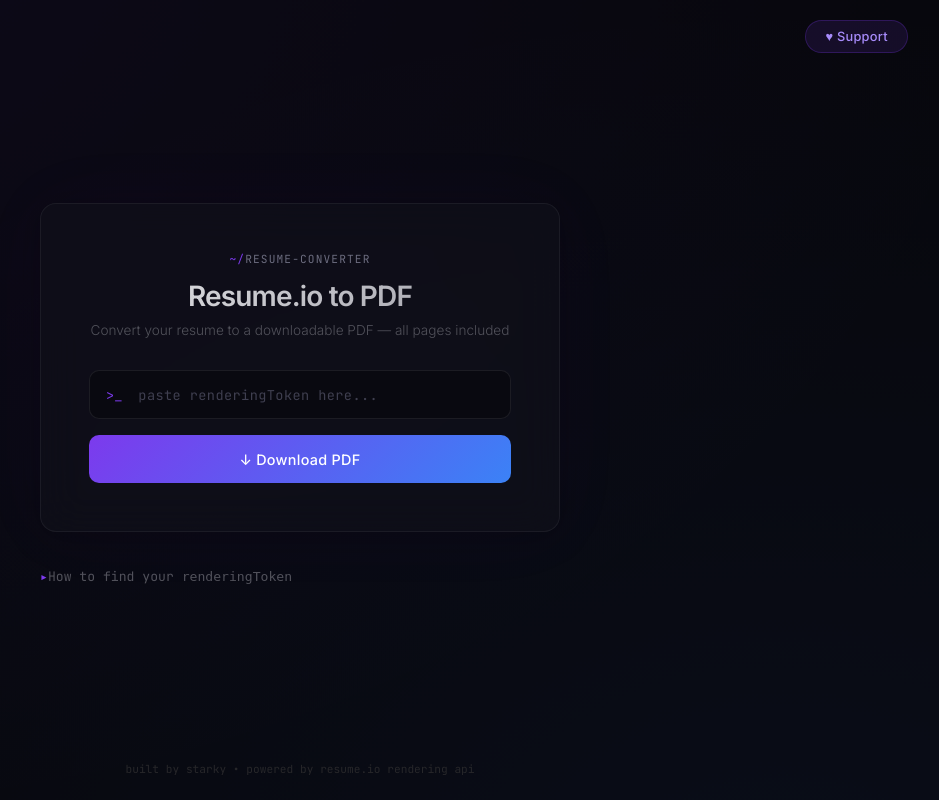
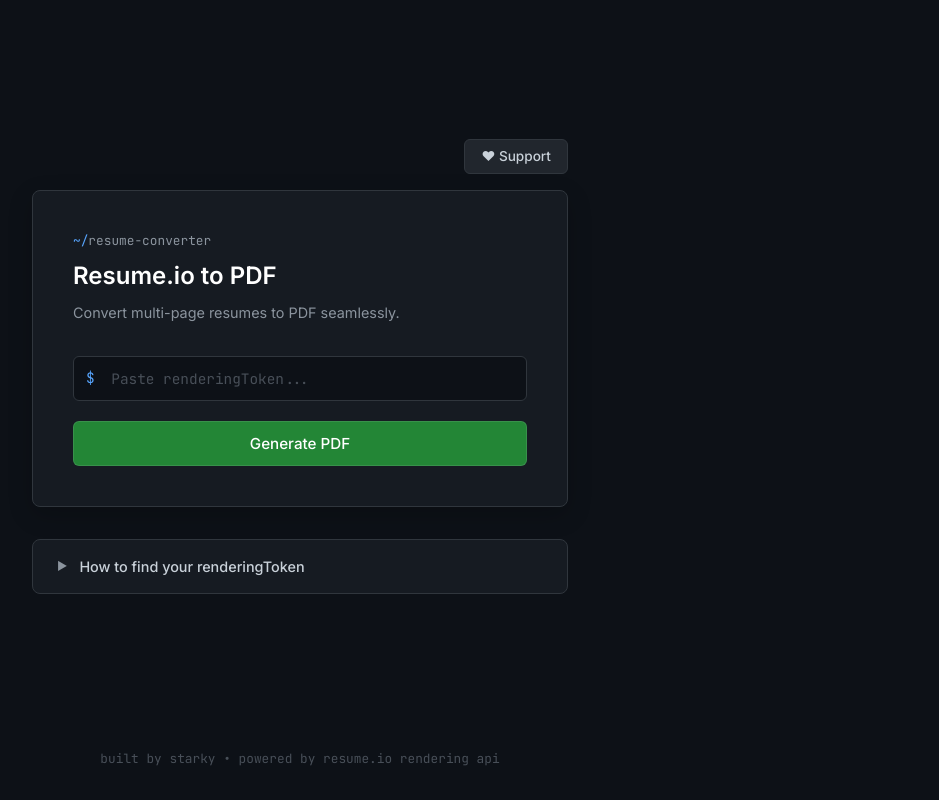
Before and after one commit to Starky0018/resumeio-to-pdf, a FastAPI app: page / in a window 1280 px wide. Shown: the whole page, without its empty margins (340-1279 px from the left). Run offline with FastAPI, Linux system fonts and the light colour scheme.

Commit message:
fix: robust pixel-based blank detection, minimal coding UI theme

```diff
--- a/templates/index.html
+++ b/templates/index.html
@@ -5,7 +5,7 @@
     <link rel="preconnect" href="https://fonts.gstatic.com" crossorigin>
     <meta charset="utf-8">
     <meta name="viewport" content="width=device-width, initial-scale=1">
-    <link href="https://fonts.googleapis.com/css2?family=Inter:wght@300;400;500;600&family=JetBrains+Mono:wght@400;500&display=swap" rel="stylesheet">
+    <link href="https://fonts.googleapis.com/css2?family=Inter:wght@400;500;600&family=JetBrains+Mono:wght@400;500&display=swap" rel="stylesheet">
     <title>Resume.io to PDF</title>
 
     <style>
@@ -16,239 +16,173 @@
         }
 
         body {
-            font-family: "Inter", sans-serif;
-            background: #08080d;
-            color: #e4e4e7;
+            /* GitHub Dark Dimmed inspired minimal coding theme */
+            font-family: "Inter", -apple-system, sans-serif;
+            background-color: #0d1117;
+            color: #c9d1d9;
             min-height: 100vh;
-            overflow-x: hidden;
-        }
-
-        /* Subtle animated gradient background */
-        body::before {
-            content: '';
-            position: fixed;
-            top: -50%;
-            left: -50%;
-            width: 200%;
-            height: 200%;
-            background: radial-gradient(ellipse at 30% 20%, rgba(124, 58, 237, 0.06) 0%, transparent 50%),
-                        radial-gradient(ellipse at 70% 80%, rgba(59, 130, 246, 0.05) 0%, transparent 50%);
-            z-index: -1;
-            animation: bgShift 20s ease-in-out infinite alternate;
-        }
-
-        @keyframes bgShift {
-            0% { transform: translate(0, 0); }
-            100% { transform: translate(-5%, 3%); }
+            display: flex;
+            flex-direction: column;
+            line-height: 1.5;
         }
 
         .container {
-            position: relative;
-            min-height: 100vh;
+            flex: 1;
             display: flex;
             flex-direction: column;
             align-items: center;
             justify-content: center;
             padding: 2rem;
-            gap: 0;
+            width: 100%;
+            max-width: 600px;
+            margin: 0 auto;
         }
 
         /* Top bar */
         .top-bar {
-            position: absolute;
-            top: 0;
-            left: 0;
-            right: 0;
+            width: 100%;
             display: flex;
             justify-content: flex-end;
-            padding: 1.25rem 2rem;
+            padding: 1rem 0;
         }
 
         .support-link {
             display: inline-flex;
             align-items: center;
             gap: 0.4rem;
-            padding: 0.5rem 1.2rem;
-            border-radius: 20px;
-            background: rgba(124, 58, 237, 0.12);
-            border: 1px solid rgba(124, 58, 237, 0.25);
-            color: #a78bfa;
+            padding: 0.4rem 1rem;
+            border-radius: 6px;
+            background-color: #21262d;
+            border: 1px solid #30363d;
+            color: #c9d1d9;
             text-decoration: none;
-            font-family: "Inter", sans-serif;
-            font-size: 0.8rem;
+            font-size: 0.85rem;
             font-weight: 500;
-            letter-spacing: 0.02em;
-            transition: all 0.3s ease;
+            transition: all 0.2s;
         }
 
         .support-link:hover {
-            background: rgba(124, 58, 237, 0.22);
-            border-color: rgba(124, 58, 237, 0.5);
-            color: #c4b5fd;
-            transform: translateY(-1px);
+            background-color: #30363d;
+            border-color: #8b949e;
         }
 
         /* Main card */
         .card {
-            background: rgba(17, 17, 27, 0.7);
-            backdrop-filter: blur(20px);
-            -webkit-backdrop-filter: blur(20px);
-            border: 1px solid rgba(255, 255, 255, 0.06);
-            border-radius: 16px;
-            padding: 3rem;
+            background-color: #161b22;
+            border: 1px solid #30363d;
+            border-radius: 8px;
+            padding: 2.5rem;
             width: 100%;
-            max-width: 520px;
-            display: flex;
-            flex-direction: column;
-            align-items: center;
-            gap: 2rem;
-            box-shadow: 0 0 80px rgba(124, 58, 237, 0.04),
-                        0 4px 32px rgba(0, 0, 0, 0.3);
+            box-shadow: 0 8px 24px rgba(0,0,0,0.2);
         }
 
         /* Header */
         .header {
-            text-align: center;
+            margin-bottom: 2rem;
         }
 
         .terminal-tag {
             font-family: "JetBrains Mono", monospace;
-            font-size: 0.7rem;
-            color: #6d6d80;
-            letter-spacing: 0.1em;
-            text-transform: uppercase;
-            margin-bottom: 0.75rem;
+            font-size: 0.8rem;
+            color: #8b949e;
+            margin-bottom: 0.5rem;
         }
 
         .terminal-tag span {
-            color: #7c3aed;
+            color: #58a6ff;
         }
 
         .title {
-            font-size: 1.75rem;
+            font-size: 1.5rem;
             font-weight: 600;
-            letter-spacing: -0.03em;
-            background: linear-gradient(135deg, #e4e4e7 0%, #a1a1aa 100%);
-            -webkit-background-clip: text;
-            -webkit-text-fill-color: transparent;
-            background-clip: text;
-            line-height: 1.3;
+            color: #ffffff;
+            margin-bottom: 0.5rem;
         }
 
         .subtitle {
-            font-size: 0.85rem;
-            color: #52525b;
-            margin-top: 0.5rem;
-            font-weight: 300;
+            font-size: 0.9rem;
+            color: #8b949e;
         }
 
         /* Form */
         .resume_form {
             display: flex;
             flex-direction: column;
-            width: 100%;
-            gap: 1rem;
+            gap: 1.25rem;
+        }
+
+        .input-group {
+            display: flex;
+            flex-direction: column;
+            gap: 0.5rem;
         }
 
         .input-wrapper {
-            position: relative;
             display: flex;
             align-items: center;
-            background: rgba(9, 9, 16, 0.8);
-            border: 1px solid rgba(255, 255, 255, 0.08);
-            border-radius: 10px;
-            transition: all 0.3s ease;
+            background-color: #0d1117;
+            border: 1px solid #30363d;
+            border-radius: 6px;
+            padding: 0 0.75rem;
+            transition: border-color 0.2s, box-shadow 0.2s;
         }
 
         .input-wrapper:focus-within {
-            border-color: rgba(124, 58, 237, 0.5);
-            box-shadow: 0 0 0 3px rgba(124, 58, 237, 0.1),
-                        0 0 20px rgba(124, 58, 237, 0.05);
+            border-color: #58a6ff;
+            box-shadow: 0 0 0 3px rgba(88, 166, 255, 0.3);
         }
 
         .input-prefix {
             font-family: "JetBrains Mono", monospace;
-            font-size: 0.85rem;
-            color: #7c3aed;
-            padding-left: 1rem;
+            color: #58a6ff;
+            font-size: 0.9rem;
             user-select: none;
-            flex-shrink: 0;
         }
 
         .resume {
-            width: 100%;
-            padding: 0.9rem 1rem;
+            flex: 1;
+            padding: 0.75rem 0.5rem;
             border: none;
             background: transparent;
             font-family: "JetBrains Mono", monospace;
-            font-size: 0.85rem;
-            color: #e4e4e7;
+            font-size: 0.9rem;
+            color: #c9d1d9;
             outline: none;
-            letter-spacing: 0.03em;
         }
 
         .resume::placeholder {
-            color: #3f3f50;
+            color: #484f58;
         }
 
         .error {
             display: none;
-            color: #f87171;
-            font-size: 0.75rem;
-            font-family: "JetBrains Mono", monospace;
-            padding-left: 0.25rem;
+            color: #ff7b72;
+            font-size: 0.8rem;
         }
 
         .error-border {
-            border-color: rgba(248, 113, 113, 0.5) !important;
-            box-shadow: 0 0 0 3px rgba(248, 113, 113, 0.08) !important;
+            border-color: #ff7b72 !important;
+            box-shadow: 0 0 0 3px rgba(255, 123, 114, 0.3) !important;
         }
 
         .btn {
             display: flex;
             justify-content: center;
             align-items: center;
-            border-radius: 10px;
-            border: none;
-            font-size: 0.9rem;
+            background-color: #238636;
+            border: 1px solid rgba(240, 246, 252, 0.1);
+            border-radius: 6px;
+            color: #ffffff;
             font-family: "Inter", sans-serif;
             font-weight: 500;
-            letter-spacing: 0.02em;
-            background: linear-gradient(135deg, #7c3aed 0%, #3b82f6 100%);
-            color: #ffffff;
+            font-size: 0.95rem;
+            padding: 0.75rem;
             cursor: pointer;
-            width: 100%;
-            height: 3rem;
-            transition: all 0.3s ease;
-            position: relative;
-            overflow: hidden;
-        }
-
-        .btn::before {
-            content: '';
-            position: absolute;
-            inset: 0;
-            background: linear-gradient(135deg, #6d28d9 0%, #2563eb 100%);
-            opacity: 0;
-            transition: opacity 0.3s ease;
-        }
-
-        .btn:hover::before {
-            opacity: 1;
+            transition: background-color 0.2s;
         }
 
         .btn:hover {
-            transform: translateY(-1px);
-            box-shadow: 0 8px 25px rgba(124, 58, 237, 0.25);
-        }
-
-        .btn:active {
-            transform: translateY(0);
-        }
-
-        .btn span, .btn svg {
-            position: relative;
-            z-index: 1;
+            background-color: #2ea043;
         }
 
         #loader {
@@ -257,147 +191,126 @@
 
         /* How-to section */
         .how-to {
+            margin-top: 2rem;
+            background-color: #161b22;
+            border: 1px solid #30363d;
+            border-radius: 8px;
+            padding: 1rem 1.5rem;
             width: 100%;
-            max-width: 520px;
-            margin-top: 1.5rem;
         }
 
         .how-to summary {
             cursor: pointer;
-            font-size: 0.82rem;
-            color: #52525b;
-            padding: 0.75rem 0;
+            font-size: 0.9rem;
+            font-weight: 500;
+            color: #c9d1d9;
             user-select: none;
-            font-family: "JetBrains Mono", monospace;
-            transition: color 0.2s;
-            list-style: none;
+            display: flex;
+            align-items: center;
         }
 
-        .how-to summary::-webkit-details-marker { display: none; }
+        .how-to summary::-webkit-details-marker {
+            display: none;
+        }
 
         .how-to summary::before {
-            content: '▸ ';
-            color: #7c3aed;
+            content: '▶';
+            font-size: 0.7rem;
+            margin-right: 0.75rem;
+            color: #8b949e;
             transition: transform 0.2s;
-            display: inline-block;
         }
 
         .how-to[open] summary::before {
-            content: '▾ ';
-        }
-
-        .how-to summary:hover {
-            color: #a1a1aa;
+            transform: rotate(90deg);
         }
 
         .how-to-content {
-            padding: 0.75rem 0;
-            font-size: 0.82rem;
-            color: #71717a;
-            line-height: 2;
+            margin-top: 1rem;
+            font-size: 0.85rem;
+            color: #8b949e;
         }
 
         .how-to-content ol {
-            padding-left: 1.2rem;
-            margin: 0;
+            padding-left: 1.5rem;
+            margin-bottom: 0;
         }
 
         .how-to-content li {
-            margin-bottom: 0.6rem;
-        }
-
-        .how-to-content code {
-            font-family: "JetBrains Mono", monospace;
-            background: rgba(124, 58, 237, 0.1);
-            border: 1px solid rgba(124, 58, 237, 0.15);
-            padding: 0.12rem 0.4rem;
-            border-radius: 4px;
-            font-size: 0.75rem;
-            color: #a78bfa;
+            margin-bottom: 0.75rem;
         }
 
         .how-to-content a {
-            color: #7c3aed;
+            color: #58a6ff;
             text-decoration: none;
-            font-weight: 500;
-            transition: color 0.2s;
         }
 
         .how-to-content a:hover {
-            color: #a78bfa;
+            text-decoration: underline;
         }
 
         .code-block {
             display: flex;
             align-items: center;
-            gap: 0.5rem;
-            background: rgba(9, 9, 16, 0.8);
-            padding: 0.6rem 0.85rem;
-            border-radius: 8px;
-            margin: 0.4rem 0;
-            border: 1px solid rgba(255, 255, 255, 0.06);
+            justify-content: space-between;
+            background-color: #0d1117;
+            border: 1px solid #30363d;
+            border-radius: 6px;
+            padding: 0.5rem 0.75rem;
+            margin: 0.5rem 0;
         }
 
         .code-block code {
-            background: none;
-            border: none;
-            padding: 0;
-            font-size: 0.72rem;
-            flex: 1;
+            font-family: "JetBrains Mono", monospace;
+            font-size: 0.8rem;
+            color: #c9d1d9;
             word-break: break-all;
-            color: #a1a1aa;
+        }
+
+        .inline-code {
+            font-family: "JetBrains Mono", monospace;
+            background-color: rgba(110, 118, 129, 0.4);
+            padding: 0.2em 0.4em;
+            border-radius: 4px;
+            font-size: 0.85em;
         }
 
         .copy-btn {
             background: none;
             border: none;
+            color: #8b949e;
             cursor: pointer;
-            padding: 0.3rem;
-            color: #52525b;
+            padding: 0.25rem;
             border-radius: 4px;
             display: flex;
             align-items: center;
-            transition: all 0.2s;
         }
 
         .copy-btn:hover {
-            background: rgba(124, 58, 237, 0.15);
-            color: #a78bfa;
+            background-color: #30363d;
+            color: #c9d1d9;
         }
 
         .hint {
-            font-size: 0.72rem;
-            color: #3f3f50;
+            display: block;
+            font-size: 0.8rem;
+            color: #8b949e;
+            margin-top: 0.25rem;
         }
 
         /* Footer */
         .footer {
-            position: absolute;
-            bottom: 0;
-            left: 0;
-            right: 0;
             text-align: center;
-            padding: 1.5rem;
-            font-size: 0.7rem;
-            color: #27272a;
+            padding: 2rem;
+            font-size: 0.8rem;
+            color: #484f58;
             font-family: "JetBrains Mono", monospace;
         }
 
         /* Animations */
-        .spinner_V8m1 {
-            transform-origin: center;
-            animation: spinner_zKoa 2s linear infinite;
-        }
-
-        .spinner_V8m1 circle {
-            stroke-linecap: round;
-            animation: spinner_YpZS 1.5s ease-in-out infinite;
-        }
-
-        @keyframes spinner_zKoa {
-            100% { transform: rotate(360deg); }
-        }
-
+        .spinner_V8m1 { transform-origin: center; animation: spinner_zKoa 2s linear infinite; }
+        .spinner_V8m1 circle { stroke-linecap: round; animation: spinner_YpZS 1.5s ease-in-out infinite; }
+        @keyframes spinner_zKoa { 100% { transform: rotate(360deg); } }
         @keyframes spinner_YpZS {
             0% { stroke-dasharray: 0 150; stroke-dashoffset: 0; }
             47.5% { stroke-dasharray: 42 150; stroke-dashoffset: -16; }
@@ -444,19 +342,20 @@
         <div class="header">
             <div class="terminal-tag"><span>~/</span>resume-converter</div>
             <h1 class="title">Resume.io to PDF</h1>
-            <p class="subtitle">Convert your resume to a downloadable PDF — all pages included</p>
+            <p class="subtitle">Convert multi-page resumes to PDF seamlessly.</p>
         </div>
 
         <form method="post" class="resume_form" id="downloadForm">
-            <div>
+            <div class="input-group">
                 <div class="input-wrapper">
-                    <span class="input-prefix">&gt;_</span>
-                    <input type="text" class="resume" name="rendering_token" placeholder="paste renderingToken here..." aria-label="Rendering Token" maxlength="24" autocomplete="off" spellcheck="false">
+                    <span class="input-prefix">$&nbsp;</span>
+                    <input type="text" class="resume" name="rendering_token" placeholder="Paste renderingToken..." aria-label="Rendering Token" maxlength="24" autocomplete="off" spellcheck="false">
                 </div>
-                <span class="error">✗ Token must be a 24-character alphanumeric string</span>
+                <span class="error">Error: Token must be a 24-character alphanumeric string.</span>
             </div>
+
             <button id="submit-btn" class="btn" type="submit">
-                <span id="submit-text">↓ Download PDF</span>
+                <span id="submit-text">Generate PDF</span>
                 <svg id="loader" width="22" height="22" stroke="#fff" viewBox="0 0 24 24" xmlns="http://www.w3.org/2000/svg">
                     <g class="spinner_V8m1">
                         <circle cx="12" cy="12" r="9.5" fill="none" stroke-width="3"></circle>
@@ -467,27 +366,26 @@
     </div>
 
     <details class="how-to">
-        <summary>How to find your <code>renderingToken</code></summary>
+        <summary>How to find your renderingToken</summary>
         <div class="how-to-content">
             <ol>
-                <li>Log in to your <a href="https://resume.io" target="_blank">resume.io</a> account</li>
-                <li>Open this URL in your browser:
+                <li>Log in to your <a href="https://resume.io" target="_blank">resume.io</a> account.</li>
+                <li>Open this API URL in your browser:
                     <div class="code-block">
                         <code id="resume-url">https://resume.io/api/app/resumes</code>
                         <button type="button" class="copy-btn" onclick="copyToClipboard('resume-url')" title="Copy URL">
-                            <svg width="14" height="14" viewBox="0 0 24 24" fill="none" stroke="currentColor" stroke-width="2" stroke-linecap="round" stroke-linejoin="round"><rect x="9" y="9" width="13" height="13" rx="2" ry="2"/><path d="M5 15H4a2 2 0 0 1-2-2V4a2 2 0 0 1 2-2h9a2 2 0 0 1 2 2v1"/></svg>
+                            <svg width="16" height="16" viewBox="0 0 24 24" fill="none" stroke="currentColor" stroke-width="2" stroke-linecap="round" stroke-linejoin="round"><rect x="9" y="9" width="13" height="13" rx="2" ry="2"/><path d="M5 15H4a2 2 0 0 1-2-2V4a2 2 0 0 1 2-2h9a2 2 0 0 1 2 2v1"/></svg>
                         </button>
                     </div>
-                    <span class="hint">For cover letters: <code>https://resume.io/api/app/cover-letters/</code></span>
+                    <span class="hint">For cover letters: <span class="inline-code">https://resume.io/api/app/cover-letters/</span></span>
                 </li>
-                <li>Find your resume in the JSON response</li>
-                <li>Copy the <code>renderingToken</code> value — a 24-character string</li>
+                <li>Find your resume in the JSON response.</li>
+                <li>Copy the <span class="inline-code">renderingToken</span> value (24 characters).</li>
             </ol>
         </div>
     </details>
-
-    <div class="footer">built by starky • powered by resume.io rendering api</div>
 </div>
+<div class="footer">built by starky • powered by resume.io rendering api</div>
 
 <script>
     window.addEventListener('pageshow', function() {
@@ -497,12 +395,11 @@
 
     const downloadForm = document.getElementById("downloadForm");
     const errorMessage = document.querySelector('.error');
-    const inputField = document.querySelector('.resume');
     const inputWrapper = document.querySelector('.input-wrapper');
 
     downloadForm.addEventListener("submit", function (e) {
         e.preventDefault();
-        const rendering_token = new FormData(downloadForm).get('rendering_token').toString();
+        const rendering_token = new FormData(downloadForm).get('rendering_token').toString().trim();
         const regex = /^[a-zA-Z0-9]{24}$/;
 
         if (!regex.test(rendering_token)) {
@@ -510,9 +407,9 @@
             inputWrapper.classList.add('error-border');
             inputWrapper.classList.remove('shake');
 
-            setTimeout(function() {
-                inputWrapper.classList.add('shake');
-            }, 100);
+            // Trigger reflow to restart animation
+            void inputWrapper.offsetWidth;
+            inputWrapper.classList.add('shake');
 
             return;
         } else {
@@ -530,11 +427,12 @@
         const text = document.getElementById(elementId).textContent;
         navigator.clipboard.writeText(text).then(function() {
             const btn = document.querySelector('#' + elementId + ' + .copy-btn');
+            const originalHTML = btn.innerHTML;
             btn.innerHTML = '✓';
-            btn.style.color = '#34d399';
+            btn.style.color = '#3fb950';
             setTimeout(function() {
                 btn.style.color = '';
-                btn.innerHTML = '<svg width="14" height="14" viewBox="0 0 24 24" fill="none" stroke="currentColor" stroke-width="2" stroke-linecap="round" stroke-linejoin="round"><rect x="9" y="9" width="13" height="13" rx="2" ry="2"/><path d="M5 15H4a2 2 0 0 1-2-2V4a2 2 0 0 1 2-2h9a2 2 0 0 1 2 2v1"/></svg>';
+                btn.innerHTML = originalHTML;
             }, 1500);
         });
     }
```
Also changed, not shown: other parts of templates/index.html (+6 -21 lines), app/services/resumeio.py (+65 -27 lines), diag.py (added, +27 -0 lines).
